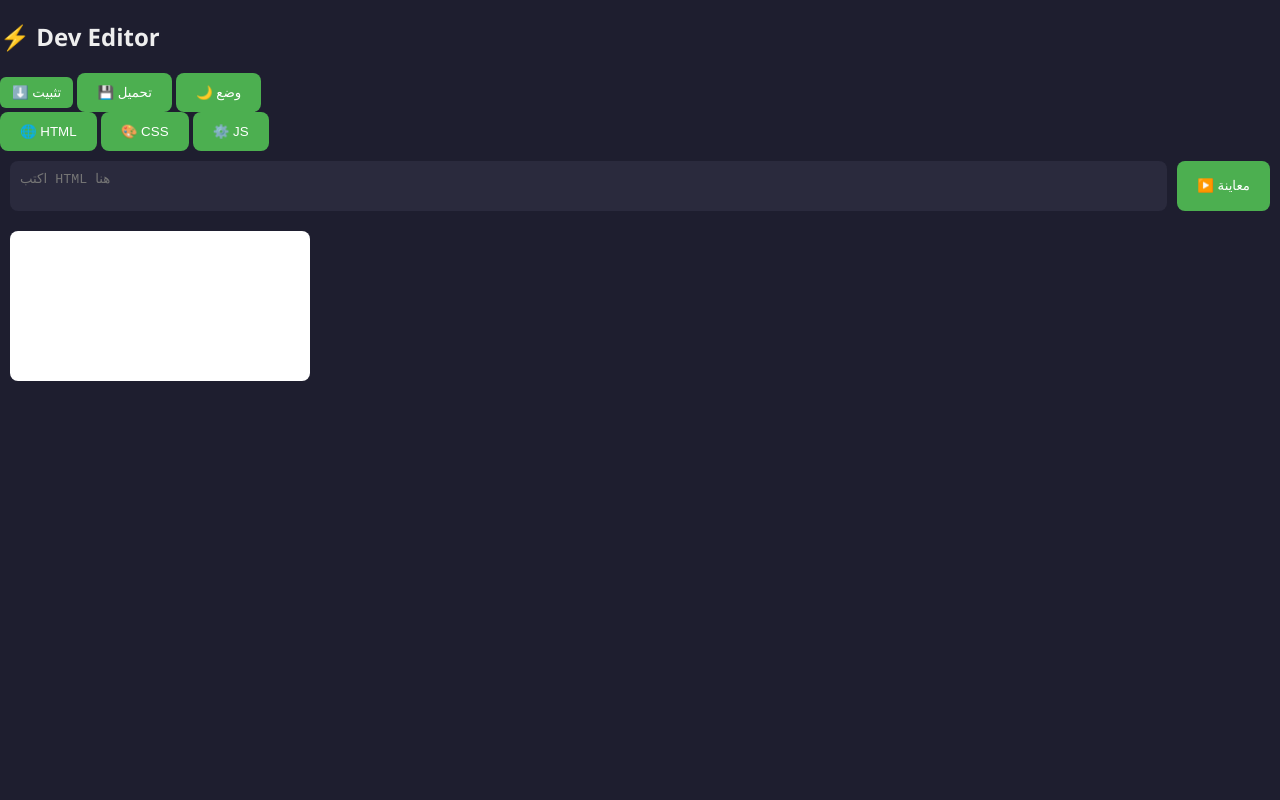
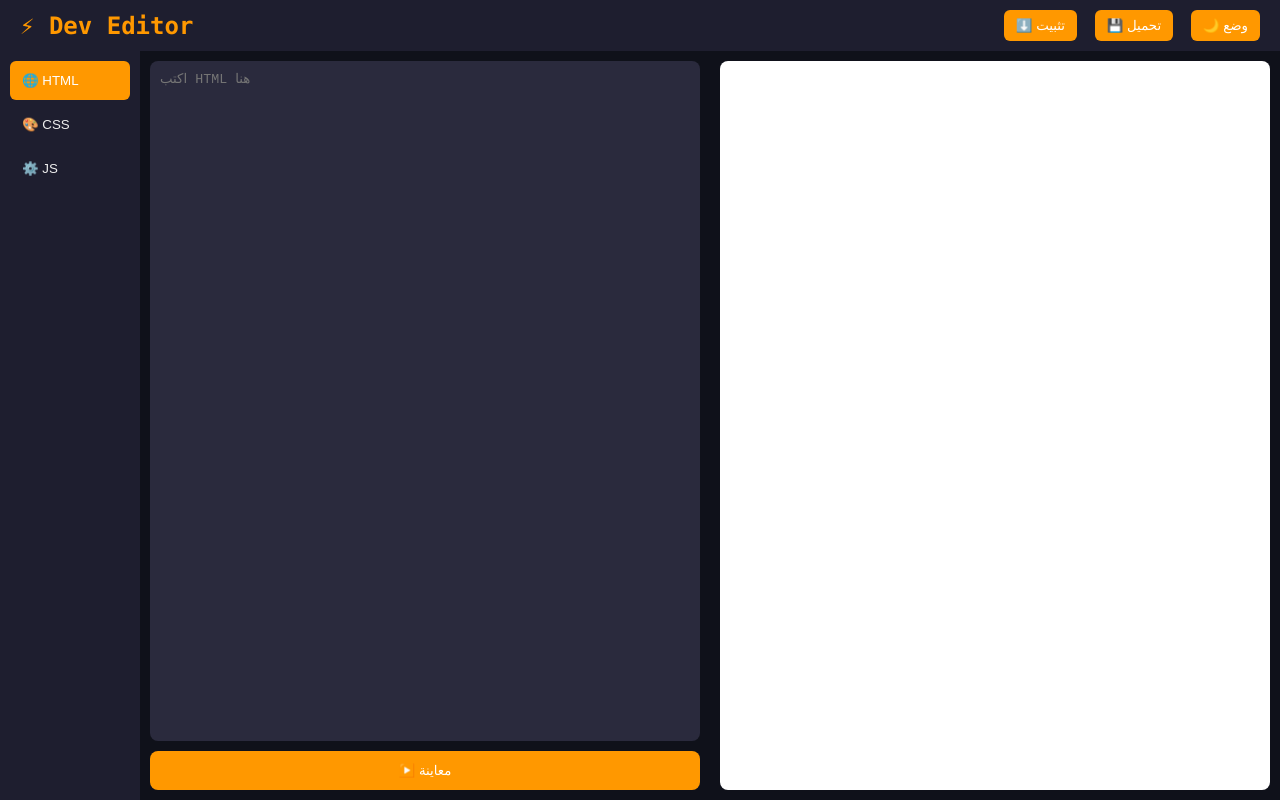
Before and after one commit to ya8796202-dotcom/Templates, a plain HTML site: page index.html in a window 1280 px wide. Drawn offline with Linux system fonts and the light colour scheme.

Commit message:
Update style.css

```diff
--- a/style.css
+++ b/style.css
@@ -1,46 +1,91 @@
 :root {
-  --bg: #1e1e2f;
-  --accent: #4CAF50;
+  --bg: #0f111a;
+  --accent: #ff9800;
   --text: #eee;
+  --card: #1e1e2f;
+}
+
+body.light {
+  --bg: #f5f5f5;
+  --accent: #1976d2;
+  --text: #222;
+  --card: #fff;
 }
 
 body {
   background: var(--bg);
   color: var(--text);
-  font-family: "Segoe UI", sans-serif;
+  font-family: "Consolas", monospace;
   margin: 0;
+  height: 100vh;
   display: flex;
   flex-direction: column;
-  height: 100vh;
 }
 
-header {
-  background: #2a2a3d;
-  padding: 10px;
+nav {
+  background: var(--card);
+  padding: 10px 20px;
   display: flex;
   justify-content: space-between;
   align-items: center;
 }
 
-header h1 {
+nav h1 {
   margin: 0;
   color: var(--accent);
 }
 
-#installBtn {
+.actions button {
+  margin-left: 8px;
   background: var(--accent);
   border: none;
   padding: 8px 12px;
   border-radius: 6px;
   cursor: pointer;
   color: white;
+  transition: 0.3s;
+}
+.actions button:hover {
+  transform: scale(1.1);
+}
+
+.container {
+  display: flex;
+  flex: 1;
+}
+
+.tabs {
+  display: flex;
+  flex-direction: column;
+  background: var(--card);
+  padding: 10px;
+  min-width: 120px;
+}
+
+.tab {
+  background: transparent;
+  border: none;
+  color: var(--text);
+  padding: 12px;
+  margin-bottom: 5px;
+  cursor: pointer;
+  transition: 0.3s;
+  text-align: left;
+}
+.tab.active {
+  background: var(--accent);
+  color: white;
+  border-radius: 6px;
+}
+.tab:hover {
+  transform: translateX(5px);
 }
 
 .editor {
+  flex: 1;
   display: flex;
-  gap: 10px;
+  flex-direction: column;
   padding: 10px;
-  flex: 1;
 }
 
 textarea {
@@ -48,36 +93,34 @@ textarea {
   background: #2a2a3d;
   color: var(--text);
   border: none;
+  border-radius: 8px;
   padding: 10px;
-  border-radius: 8px;
+  margin-bottom: 10px;
   resize: none;
-  transition: 0.3s;
+}
+textarea:focus {
+  outline: 2px solid var(--accent);
 }
 
-textarea:focus {
-  outline: 2px solid var(--accent);
-  transform: scale(1.02);
-}
-
-button {
+.previewBtn {
   background: var(--accent);
   color: white;
   border: none;
-  padding: 12px 20px;
+  padding: 12px;
   border-radius: 8px;
   cursor: pointer;
   transition: 0.3s;
 }
-
-button:hover {
-  background: #66bb6a;
+.previewBtn:hover {
+  background: #ffb74d;
   transform: scale(1.05);
 }
 
 iframe {
   flex: 1;
+  margin: 10px;
   border: none;
+  border-radius: 8px;
   background: white;
-  margin: 10px;
-  border-radius: 8px;
+  min-height: 400px;
 }
```
